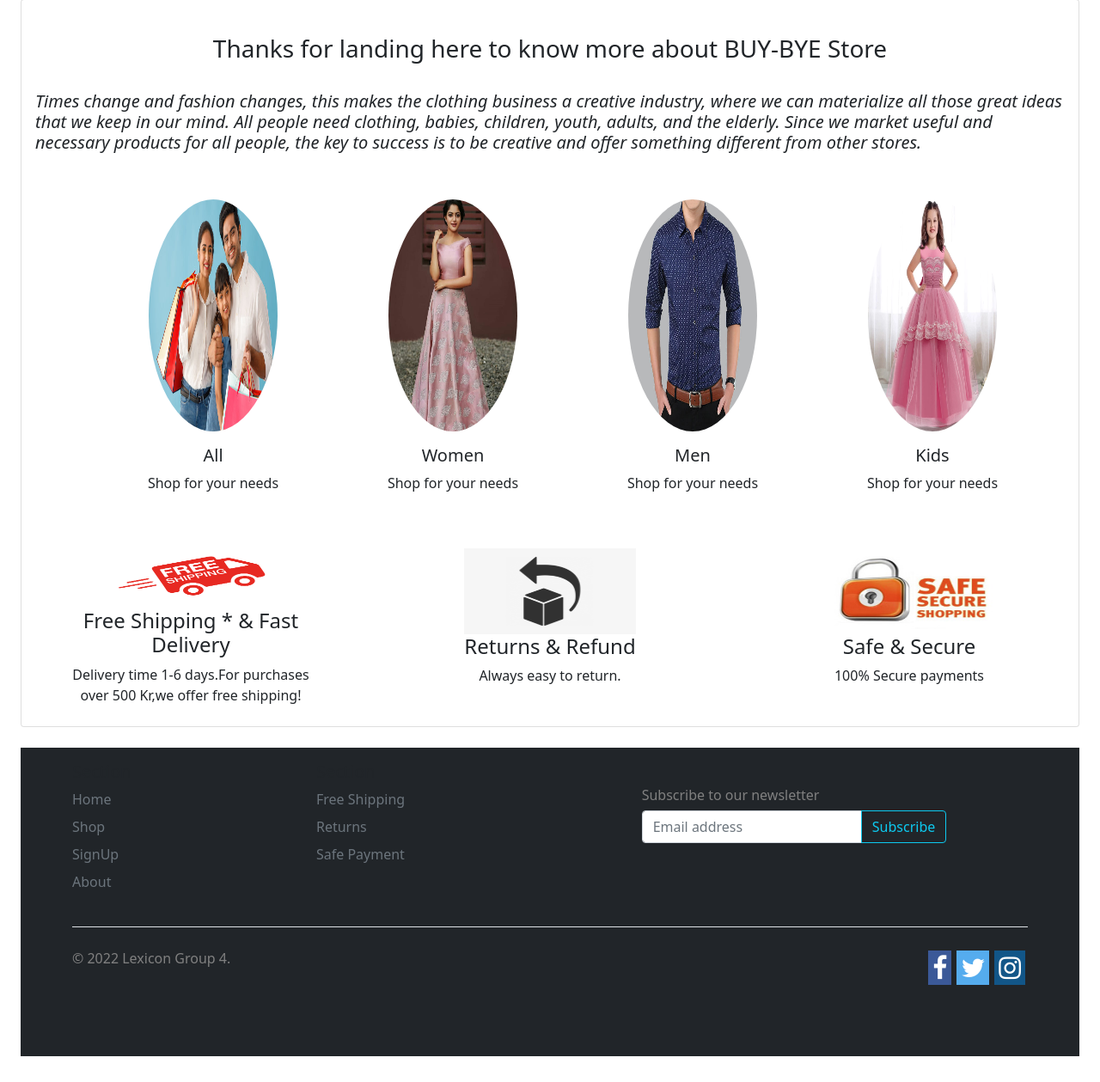
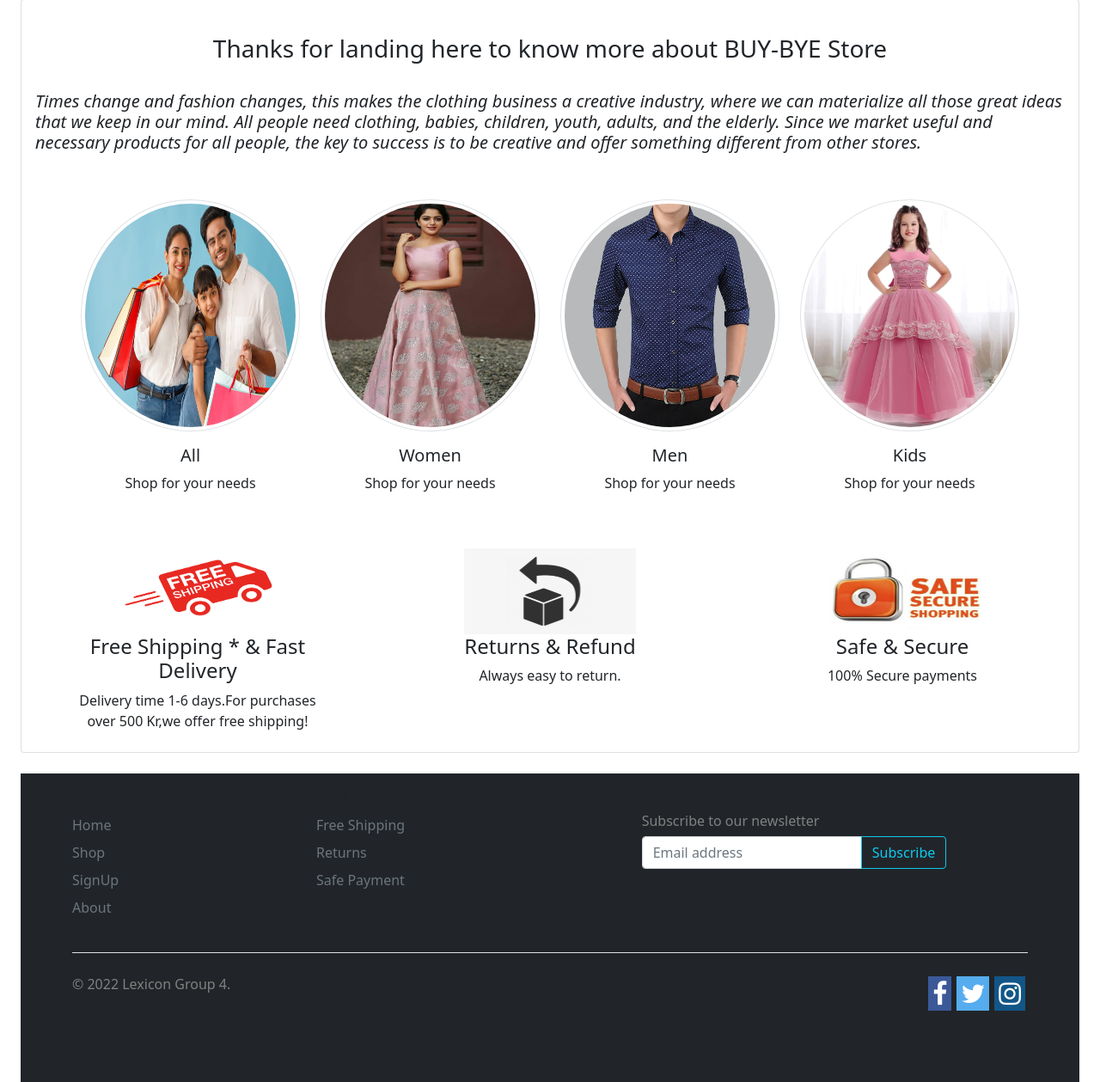
Before and after one commit to WebShopProjectGroup4/ShopStore, a Django app: page / in a window 1280 px wide. Shown: the part 752-2011 px from the top of the page at 86% size. Before the commit the page ends 1981 px from the top, so only its background shows below. Run offline with Django 3.2, Linux system fonts and the light colour scheme; some libraries are stand-ins or nearby versions.

Commit message:
edit welcome page

```diff
--- a/webshop/shopApp/static/css/signin.css
+++ b/webshop/shopApp/static/css/signin.css
@@ -26,7 +26,7 @@ body {
   z-index: 2;
 }
 
-.form-signin input[type="email"] {
+.form-signin input[type="text"] {
   margin-bottom: -1px;
   border-bottom-right-radius: 0;
   border-bottom-left-radius: 0;
--- a/webshop/shopApp/templates/base.html
+++ b/webshop/shopApp/templates/base.html
@@ -23,14 +23,13 @@
     {% load static %}
     <link rel="stylesheet" href=" {% static 'css/styleSearch.css' %} ">
     <link rel="stylesheet" href=" {% static 'fonts/ionicons/css/ionicons.min.css' %} ">
-    {% block style %}
 
-    {% endblock style %}
 
 <style>
     {% block css %}
     {% endblock %}
 </style>
+
 
 </head>
 
--- a/webshop/shopApp/templates/welcome.html
+++ b/webshop/shopApp/templates/welcome.html
@@ -42,41 +42,41 @@
 
   </div>
   <div class="container" style="margin-top: 30px; ">
-    <div class="row mx-auto text-center" >
-      <div class="col-md-3">
-        <div class="card-img-top rounded-circle" style="width: 18rem;margin-left: 10px;">
-          <img src="media\images\famimg.jpg" alt="" style="height: 270px;width:150px;"
-            class="card-img-top rounded-circle">
+    <div class="row mx-auto  text-center" >
+      <div class="col-3 mx-auto clearfix">
+        <div class="card-img-top rounded-circle" >
+          <img src="media\images\famimg.jpg" alt="" style="height: 270px"
+            class="card-img-top rounded-circle col-md-6 float-md-end mb-3 ms-md-3 w-100 img-thumbnail">
           <div class="card-body">
             <h5 class="card-title">All</h5>
             <p class="card-text">Shop for your needs</p>
           </div>
         </div>
       </div>
-      <div class="col-md-3">
-        <div class="card-img-top rounded-circle" style="width: 18rem;margin-left: 10px;">
-          <img src="media\images\womenimg.jpg" alt="" style="height: 270px;width:150px;"
-            class="card-img-top rounded-circle">
+      <div class="col-3 mx-auto">
+        <div class="card-img-top rounded-circle" >
+          <img src="media\images\womenimg.jpg" alt="" style="height: 270px"
+          class="card-img-top rounded-circle col-md-6 float-md-end mb-3 ms-md-3 w-100 img-thumbnail">
           <div class="card-body">
             <h5 class="card-title">Women</h5>
             <p class="card-text">Shop for your needs</p>
           </div>
         </div>
       </div>
-      <div class="col-md-3">
-        <div class="card-img-top rounded-circle" style="width: 18rem;margin-left: 10px;">
-          <img src="media\images\menimg1.jpg" alt="" class="card-img-top rounded-circle"
-            style="height: 270px;width:150px;">
+      <div class="col-3 mx-auto">
+        <div class="card-img-top rounded-circle" >
+          <img src="media\images\menimg1.jpg" alt=""style="height: 270px"
+          class="card-img-top rounded-circle col-md-6 float-md-end mb-3 ms-md-3 w-100 img-thumbnail">
           <div class="card-body">
             <h5 class="card-title">Men</h5>
             <p class="card-text">Shop for your needs</p>
           </div>
         </div>
       </div>
-      <div class="col-md-3">
-        <div class="card-img-top rounded-circle" style="width: 18rem;margin-left: 10px;">
-          <img src="media\images\kidsimg.webp" alt="" style="height: 270px;width:150px;"
-            class="card-img-top rounded-circle">
+      <div class="col-3 mx-auto">
+        <div class="card-img-top rounded-circle">
+          <img src="media\images\kidsimg.webp" alt="" style="height: 270px"
+          class="card-img-top rounded-circle col-md-6 float-md-end mb-3 ms-md-3 w-100 img-thumbnail">
           <div class="card-body">
             <h5 class="card-title">Kids</h5>
             <p class="card-text">Shop for your needs</p>
@@ -86,25 +86,25 @@
     </div>
   </div>
   <div class="flex-container mt-5 mb-2">
-    <div class="row text-center">
+    <div class="row text-center mx-auto">
       <div class="col-md-3 mx-auto">
-        <div class="mmse-ga">
-          <img src="media\images\ship.png" alt="" style="height: 70px;width:200px">
+        <div >
+          <img src="media\images\ship.png" alt="" style="height: 100px;width:200px">
           <h4>Free Shipping * & Fast Delivery</h4>
           <p>Delivery time 1-6 days.For purchases over 500 Kr,we offer free shipping!</p>
         </div>
 
       </div>
       <div class="col-md-3 mx-auto">
-        <div class="mmse-ga">
+        <div >
           <img src="media\images\returnimg.png" alt="" style="height: 100px;width:200px">
           <h4>Returns & Refund</h4>
           <p>Always easy to return.</p>
         </div>
 
       </div>
-      <div class="col-md-3 mx-auto">
-        <div class="mmse-ga">
+      <div class="col-md-3 mx-auto px-1">
+        <div >
           <img src="media\images\safe-secure.jpg" alt="" style="height: 100px;width:200px">
           <h4>Safe & Secure</h4>
           <p>100% Secure payments</p>
```
Also changed, not shown: webshop/shopApp/templates/login.html (+6 -7 lines), webshop/db.sqlite3.
